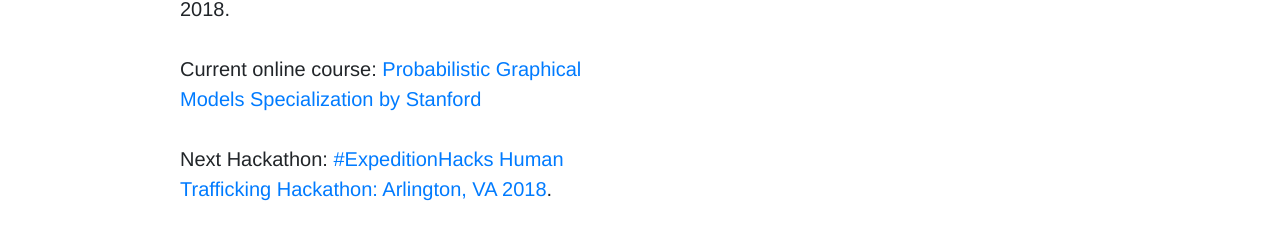
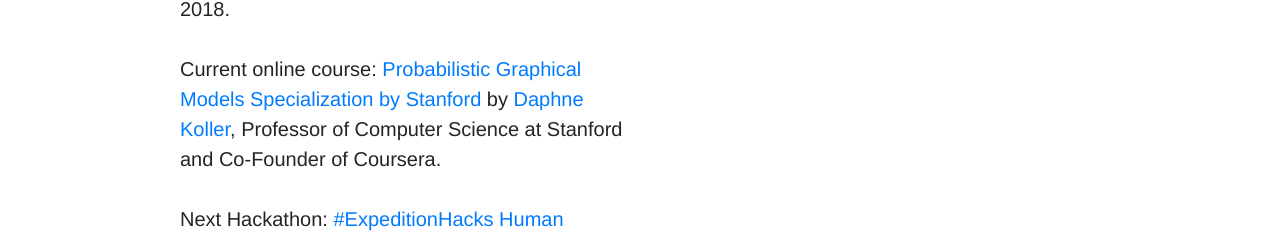
Before and after one commit to nmolivo/website, a website: page aboutnmo.html in a window 1280 px wide. Shown: the part 559-798 px from the top of the page. Drawn offline with Linux system fonts and the light colour scheme.

Commit message:
updated links on about me page

```diff
--- a/aboutnmo.html
+++ b/aboutnmo.html
@@ -63,7 +63,7 @@
              </p>
 
               <p class="lead">Next Speaking Engagement: Presenting my findings on the <a href = 'https://medium.com/@NatalieOlivo/humanitarian-aid-using-womens-completion-of-secondary-education-to-measure-aid-effectiveness-9da479ce7336'>Effectiveness of Humanitarian Aid</a> at <a href = 'https://www.meetup.com/data-journalism/'>DC Data Journalism Meetup</a> on January 18, 2018.<br><br>
-                 Current online course: <a href="https://www.coursera.org/specializations/probabilistic-graphical-models">Probabilistic Graphical Models Specialization by Stanford</a><br><Br>
+                 Current online course: <a href="https://www.coursera.org/specializations/probabilistic-graphical-models">Probabilistic Graphical Models Specialization by Stanford</a> by <a href = "https://www.calicolabs.com/daphne-koller/">Daphne Koller</a>, Professor of Computer Science at Stanford and Co-Founder of Coursera.<br><Br>
                   Next Hackathon: <a href="https://www.eventbrite.com/e/expeditionhacks-human-trafficking-hackathon-arlington-va-2018-tickets-37957660384?utm_campaign=order_confirmation_email&utm_medium=email&ref=eemailordconf&utm_source=eb_email&utm_term=eventname#tickets">#ExpeditionHacks Human Trafficking Hackathon: Arlington, VA 2018</a>.</p>
           </div>
           <div class="col-lg-5 mr-auto">
```
